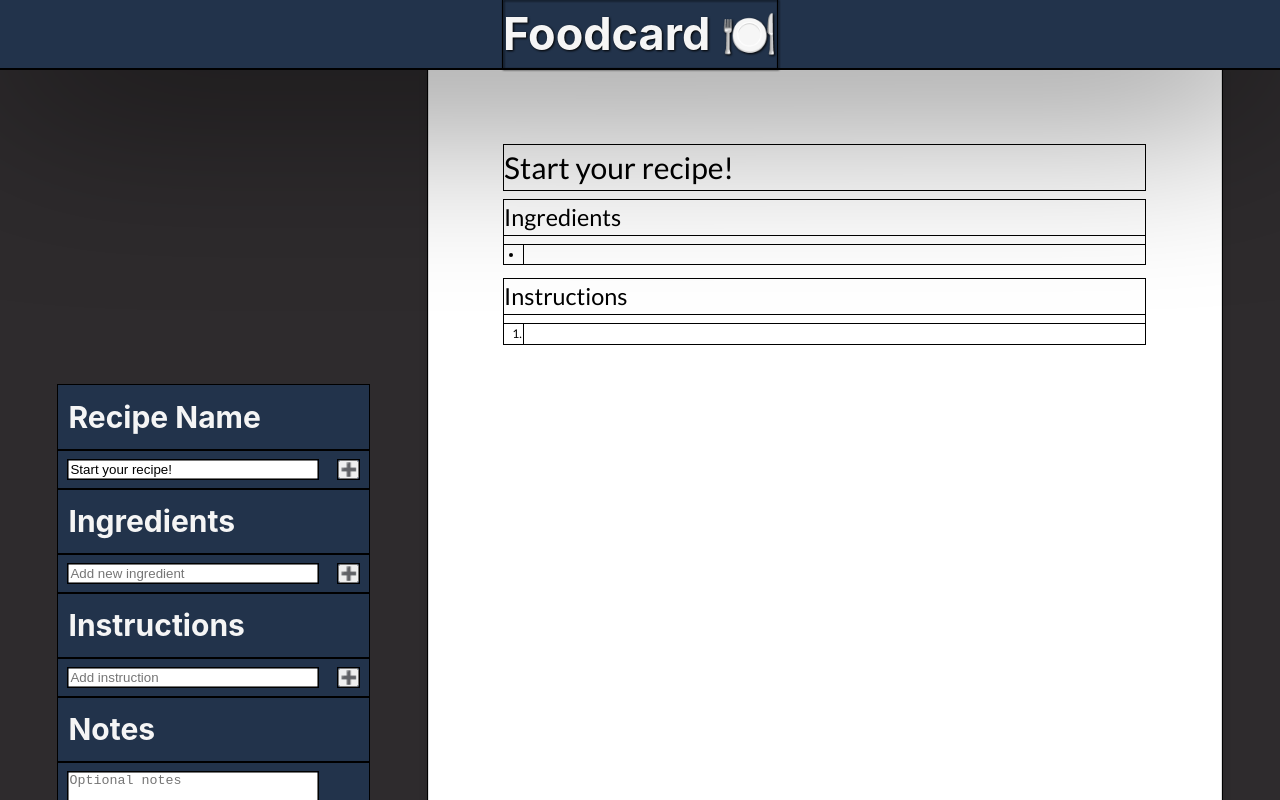
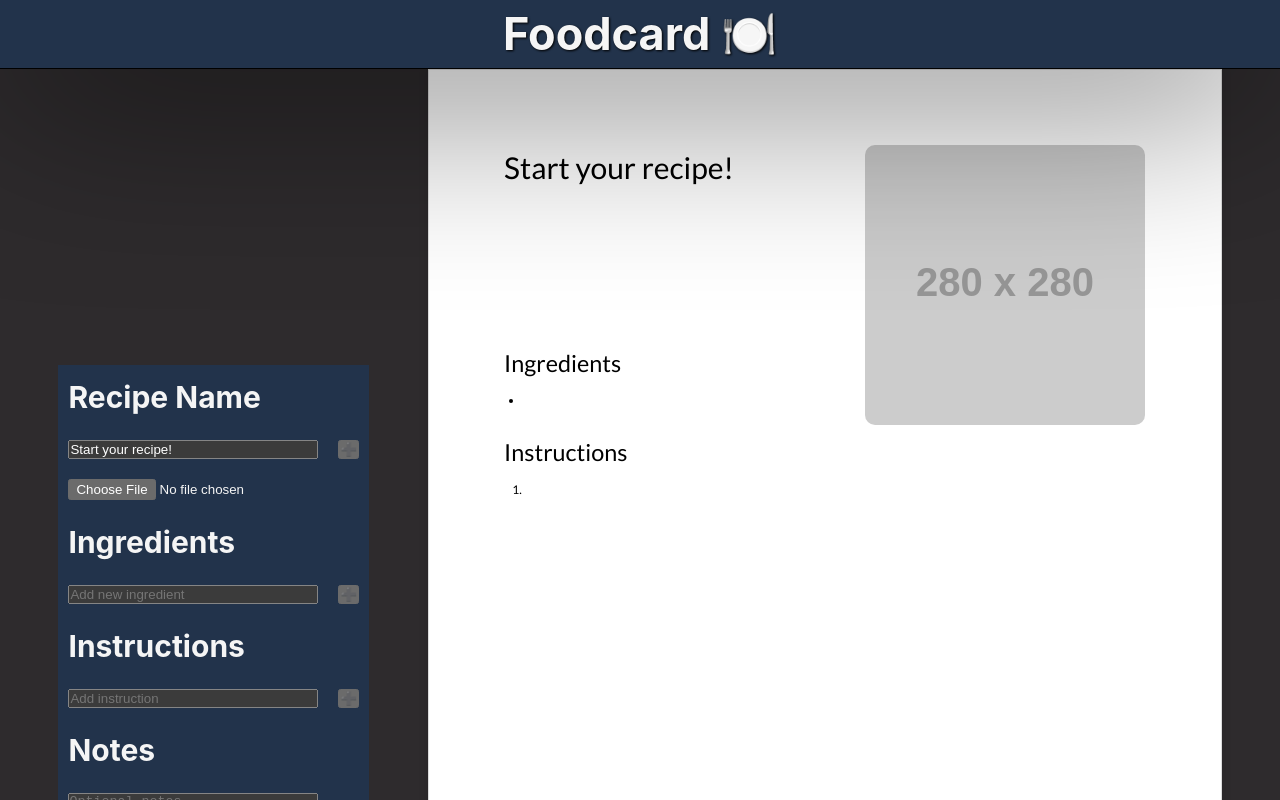
Before and after one commit to orzcode/foodcard, a React (Vite) app: page / in a window 1280 px wide. Shown: the top 800 px of the page. Built offline with nearby package versions, Linux system fonts and the light colour scheme.

Commit message:
initial file upload scaffold

```diff
--- /dev/null
+++ b/src/components/ImageUpload.jsx
@@ -0,0 +1,32 @@
+import React, { useState } from 'react';
+
+function ImageUpload() {
+  const [image, setImage] = useState(null);
+  const [preview, setPreview] = useState(null);
+
+  // Handle the file selection
+  const handleFileUpload = (event) => {
+    const file = event.target.files[0];
+    if (file) {
+      setImage(file);
+      setPreview(URL.createObjectURL(file)); // Create a preview URL
+    }
+  };
+
+  return (
+    <div>
+      <input
+        type="file"
+        accept="image/*"
+        onChange={handleFileUpload}
+      />
+      {/* {preview && (
+        <div>
+          <img src={preview} alt="Preview" style={{ width: '200px', height: 'auto' }} />
+        </div>
+      )} */}
+    </div>
+  );
+}
+
+export default ImageUpload;
--- a/src/components/InputPane.jsx
+++ b/src/components/InputPane.jsx
@@ -1,6 +1,7 @@
 import React from 'react';
 import InputField from './InputField';
 import TextArea from './TextArea';
+import ImageUpload from './ImageUpload';
 import '../styles/InputPane.css';
 
 function InputPane(props) {
@@ -15,6 +16,8 @@ function InputPane(props) {
         propName="name"
         initialValue={props.recipe.name}
       />
+
+      <ImageUpload />
 
       <h2>Ingredients</h2>
       <ul>
--- a/src/components/PreviewPane.jsx
+++ b/src/components/PreviewPane.jsx
@@ -1,14 +1,13 @@
-import { useState } from "react";
-import reactLogo from "../assets/react.svg";
-import viteLogo from "/vite.svg";
+
 import "../styles/PreviewPane.css";
 
 function PreviewPane(props) {
 
   return (
     <div className="PreviewPane">
+      <div className="previewUpper">
+        <div className="H2Ingr">
           <h2>{props.recipe.name}</h2>
-
           <div className="ingredients">
             <h3>Ingredients</h3>
             <ul>
@@ -20,6 +19,14 @@ function PreviewPane(props) {
                 ))
               )}
             </ul>
+          </div>
+        </div>
+        <img src="https://placehold.co/280?text=Add+a+pic!" alt="Recipe image" />
+        {/* {preview && (
+        <div>
+          <img src={preview} alt="Preview" style={{ width: '200px', height: 'auto' }} />
+        </div>
+      )} */}
       </div>
 
       <div className="instructions">
--- a/src/index.css
+++ b/src/index.css
@@ -3,7 +3,7 @@
   line-height: 1.5;
   font-weight: 400;
 
-  color-scheme: light dark;
+  color-scheme:  dark;
   color: whitesmoke;
   background-color: #242424;
 
@@ -22,7 +22,7 @@
   margin: 0;
   padding: 0;
   box-sizing: border-box;
-  outline: 1px solid black;
+  /* outline: 1px solid black; */
 }
 html {
   font-size: 62.5%;
@@ -62,3 +62,7 @@ h1 {
   font-size: clamp(3.3rem, 5vw, 4.5rem);
 }
 /* ----------------------------------------- */
+input[type=text]:focus, textarea:focus {
+outline: 1px solid transparent;
+
+}
--- a/src/styles/PreviewPane.css
+++ b/src/styles/PreviewPane.css
@@ -4,6 +4,7 @@
     font-family: 'Lato', sans-serif;
     width: 794px; /* Approximate width of A4 in pixels at 96dpi */
     min-height: 1122px; /* Approximate height of A4 in pixels at 96dpi */
+    max-height: 100vh;
     padding: 2cm; /* Similar to a typical print margin */
     box-shadow: 0 0 10px rgba(0, 0, 0, 0.1); /* A subtle shadow to lift it off the page */
     border: 1px solid #ddd;
@@ -21,6 +22,7 @@
     margin-bottom: 1.5rem;
 }
 
+
 .PreviewPane ul li, .PreviewPane ol li {
     line-height: 1.6;
     font-size: 1.2rem;
@@ -30,6 +32,23 @@
     margin-top: 2rem;
     font-style: italic;
     font-size: 1.2rem;
+}
+
+.previewUpper {
+    display: flex;
+    justify-content: space-between;
+    margin-bottom: 1rem;
+}
+
+.H2Ingr{
+    display: flex;
+    flex-direction: column;
+    width: 100%;
+    justify-content: space-between;
+}
+
+img {
+    border-radius: 1rem;
 }
 
 @media print {
```
Lines whose indentation alone changed are shown as unchanged.
